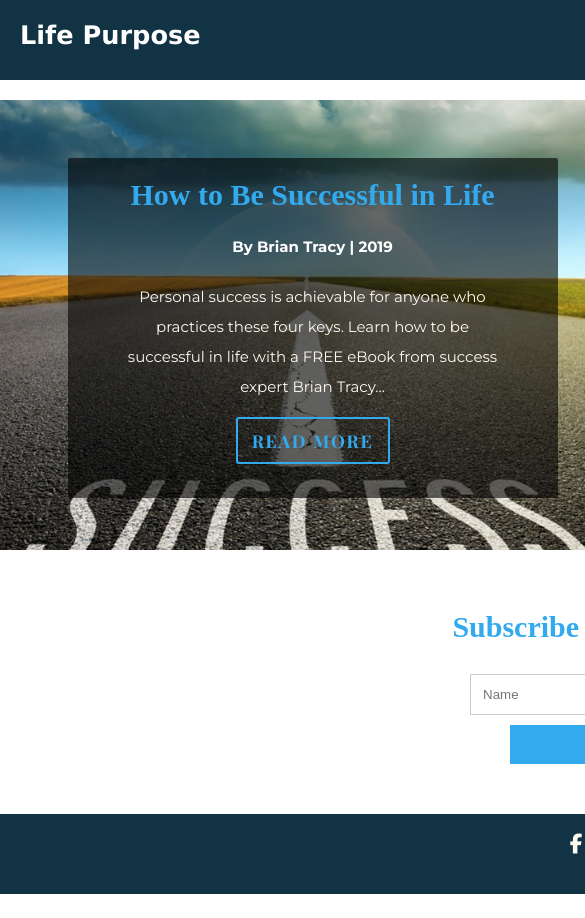
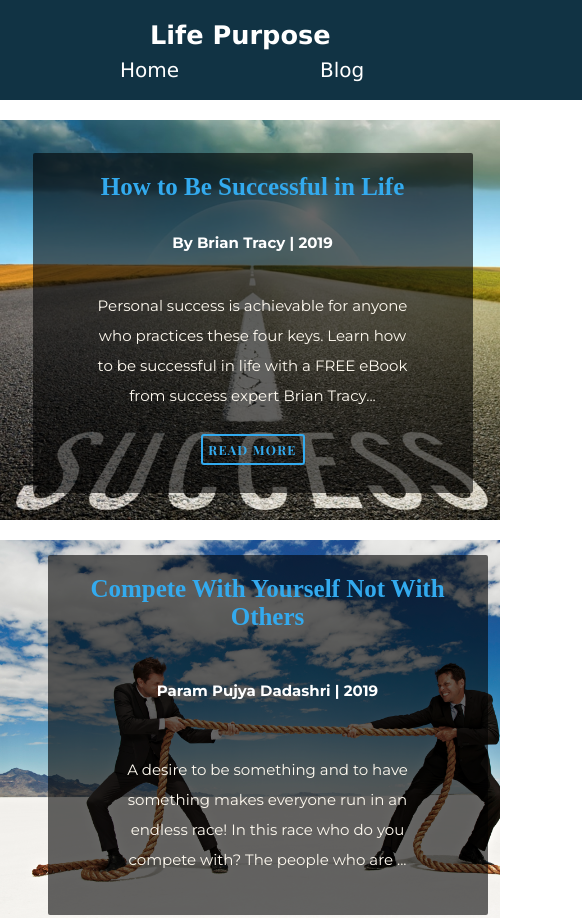
Before and after one commit to raghaddk/Personal-Blog, a plain HTML site: page index.html in a window 390 px wide. Shown: the top 918 px of the page, 585 px wide, since content can reach past the window. Before the commit the page ends 894 px from the top, so only its background shows below. Drawn offline with nearby package versions, Linux system fonts and the light colour scheme.

Commit message:
git commit -a "my project"

```diff
--- a/css/blog.css
+++ b/css/blog.css
@@ -11,6 +11,81 @@
     "hd hd hd hd hd hd hd"
     "main main main sd sd sd sd"
     "ft ft ft ft ft ft ft";
+    }
+
+/* for small Screem */
+@media(max-width:600px){
+    .container {
+        display: grid;
+        margin: auto;
+        grid-template-columns: 50% 20%;
+        grid-auto-rows: minmax(80px, auto);
+        grid-template-areas:
+        "hd hd hd hd "
+        "main sd sd sd "
+        "ft ft ft ft";
+        }
+    h2 {
+        font-size: 20px;
+        margin-top: 50px;
+        margin-left: 0px;
+        }
+
+    h3 {
+
+        font-size: 15px;
+        margin-top: 20px;
+        margin-left: 10px;
+        }
+
+    #underline {
+        margin-left: 20px;
+        font-size: 15px;
+
+        }
+
+    p {
+        font-size: 10px;
+        margin-left: 10px;
+        padding-right: 10px;
+        }
+
+    .book {
+        width: 250px;
+        height: 200px;
+        margin-left: 100px;
+        }
+
+    #one {
+        width: 150px ;
+        height: 150px;
+        margin-top: 10px;
+        margin-left: 20px;
+        }
+
+    .footer , .header{
+        width: 50%;
+        }
+
+    .aside{
+        width: 25%;
+        }
+
+    #navbar {
+        margin-left: 120px;
+        margin-top: 30px;
+        }
+
+    li>a {
+        line-height: 10px;
+        text-align: left;
+        margin-left: 0;
+        }
+    .title {
+        margin-left: 150px;
+        margin-bottom: 10px;
+        margin-top: 0;
+        }
     }
 
 .header {
--- a/css/footer.css
+++ b/css/footer.css
@@ -5,11 +5,18 @@
     height: 80px;
     text-align: center;
     }
+/*text in footer*/
+footer{
+    text-align: center;
+    color: #fff;
+    font-size: 15px;
+    margin-top: 20px;
+    }
 
 /*Styling Social icons in footer*/
 .fab {
-    font-size: 20px;
-    width: 50px;
-    margin-top: 20px;
-    color: #fffaf0;
+    font-size: 15px;
+    width: 30px;
+    color: #fff;
+    margin-top: 15px;
   }
--- a/css/index layout.css
+++ b/css/index layout.css
@@ -5,6 +5,7 @@
 
 /* Box one*/
 .box-one {
+  display: grid;
   background-color: rgba(0, 0, 0, 0.6);
   width: 450px;
   height: 320px;
@@ -17,6 +18,7 @@
 
   /* Box twor*/
 .box-two {
+  display: grid;
   background-color: rgba(0, 0, 0, 0.6);
   width: 450px;
   height: 340px;
@@ -28,7 +30,7 @@
   }
 
 h2 {
-  font-size: 30px;
+  font-size: 25px;
   color:#3ae;
   text-align: center;
   padding-top: 10px;
@@ -114,14 +116,18 @@
 
 .container-text {
   padding: 10px;
-  background-color: #f1f1f1;
+  background-color: #fff;
   margin-top: 20px;
-  margin-left: 450px;
   }
+
+section {
+text-align: center;
+
+}
 
 /* Style the input elements and the submit button */
 input[type=text], input[type=submit] {
-  width: 20%;
+  width: 40%;
   padding: 12px;
   margin-left: 10px;
   display: inline-block;
@@ -135,7 +141,6 @@
   background-color: #3ae;
   color: white;
   border: none;
-  margin-left: 510px;
   margin-bottom: 30px;
   }
 
--- a/css/index.css
+++ b/css/index.css
@@ -2,24 +2,10 @@
 @import "footer.css";
 @import "index layout.css";
 
-.container {
-    display: grid;
-    gap: 20px;
-    grid-template-columns: 1fr 1fr;
-    grid-template-rows: minmax(80px, auto);
-    grid-template-areas:
-    "hd hd"
-    "main post"
-    "feat feat"
-    "ft ft ";
-    z-index: -1;
-    }
-
 .header {
     grid-area: hd;
     background-color:#134;
-    z-index: 2;
-    width: 100%;
+    height: 80px;
     }
 
 
@@ -57,20 +43,104 @@
     grid-area: feat;
     width: 100%;
     margin-top: 30px;
+    display: grid;
      }
 
-/* for medium Screem */
+/* for large Screem */
 @media(min-width:900px){
 .container{
     display: grid;
-    width: 100%;
     margin: auto;
+    gap: 20px;
     grid-template-columns: 1fr 1fr;
     grid-template-rows: minmax(80px, auto);
     grid-template-areas:
     "hd hd"
     "main post"
     "feat feat"
-    "ft ft ";
+    "ft ft";
     }
+}
+
+/* for small Screem */
+@media(max-width:600px){
+    .container{
+        display: grid;
+        grid-template-columns: 1fr;
+        grid-template-rows: minmax(80px, auto);
+        min-width: 320px;
+        padding: 0;
+        margin: 0;
+        gap: 20px;
+        grid-template-areas:
+        "hd"
+        "main"
+        "post"
+        "feat"
+        "ft";
     }
+    .feater {
+        width: 45%;
+        }
+
+    .content {
+        width: 500px;
+        height: 400px;
+        flex-flow: row nowrap;
+        }
+
+    .post {
+        width: 500px;
+        height: 400px;
+        flex-flow: row nowrap;
+        }
+
+    .box-one {
+        width: 400px;
+        }
+
+    .box-two {
+        width: 400px;
+        margin-left: 35px;
+        margin-top: 15px;
+        }
+
+    .header {
+        width: 52%;
+        height: 100px;
+        }
+
+    .btn {
+        width: 100px;
+        padding: 5px 0;
+        font-size: 0.8em;
+        margin: 10px;
+        }
+
+    .footer{
+        width: 52%;
+        height: 100px;
+        }
+
+    #navbar {
+        margin-left: 120px;
+        margin-top: 30px;
+        }
+
+    li>a {
+        line-height: 10px;
+        text-align: left;
+        margin-left: 0;
+        }
+
+    .title{
+        margin-left: 150px;
+        margin-bottom: 10px;
+        }
+
+    input[type=text], input[type=submit] {
+        width: 40%;
+        }
+
+
+}
--- a/css/nav.css
+++ b/css/nav.css
@@ -6,32 +6,37 @@
     width: 1000px;
     height: 30px;
     float: left;
+    flex-wrap: wrap;
+    display: flex;
     }
 
 #navbar>li {
+    display: flex;
     width: 200px;
     list-style: none;
     float: left;
+    flex-wrap: wrap;
     }
 
 li>a {
     display: flex;
     color: white;
-    margin-top: -40px;
-    padding-top: -30px;
-    line-height: 50px;
+    margin-top: -25px;
     text-align: right;
     margin-left: 950px;
     font-family: Verdana;
     font-size: 20px;
     text-decoration: none;
+    flex-wrap: wrap;
+    flex-direction: row;
+    justify-content: space-between;
     }
 
 li>a:hover {
     color:black;
     }
 
-#title {
+.title {
     font-size: 0.8em;
     text-align: left;
     margin-top: 20px;
--- a/css/post layout.css
+++ b/css/post layout.css
@@ -3,7 +3,6 @@
     color: #000;
     font-size: 40px;
     margin-top: 50px;
-    z-index: 0;
 }
 
 #one {
@@ -16,22 +15,12 @@
     border-radius: 100%;
 }
 
-
-#h-one {
-    text-align: left;
-    font-size: 30px;
-    color: #000;
-    margin-left: 30px;
-    margin-top: 70px;
-    margin-bottom: 30px;
-
-}
 h3 {
     text-align: left;
     font-size: 30px;
     color: #000;
     margin-left: 30px;
-    margin-top: 20px;
+    margin-top: 50px;
     margin-bottom: 30px;
 }
 
@@ -60,6 +49,17 @@
     background: #fff;
 }
 
+.book {
+    width: 650px;
+    height: 300px;
+    margin-left: 30px;
+}
+
+figcaption{
+    margin-left: 30px;
+    margin-bottom: 20px;
+}
+
 /* unvisited link */
 .link:link {
     color: #22d;
--- a/index.html
+++ b/index.html
@@ -13,9 +13,10 @@
 
 <div class="container">
   <div class="header box">
-    <div id="title">
+    <div class="title">
       <h1>Life Purpose</h1>
     </div>
+    </header>
     <ul id="navbar">
       <li><a href="index.html">Home</a></li>
       <li><a href="post.html">Blog</a></li>
@@ -24,7 +25,9 @@
 
   <div class="content box">
     <div class="box-one">
+      <header>
         <h2>How to Be Successful in Life</h2>
+      </header>
       <p id="one">By Brian Tracy | 2019</p>
       <p> Personal success is achievable for anyone who practices these four keys.
           Learn how to be successful in life with a FREE eBook
@@ -37,23 +40,21 @@
 
   <div class="post box">
     <div class="box-two">
+      <header>
         <h2><a href="https://www.dadabhagwan.org/path-to-happiness/self-help/competition-in-daily-life/" class="link">
           Compete With Yourself Not With Others
         </a></h2>
+      </header>
       <p id="one"> Param Pujya Dadashri | 2019</p>
       <p> A desire to be something and to have something makes everyone run in an endless race!
           In this race who do you compete with? The people who are ...</p>
-          <!--
-      <a href="blog-post.html" alt="Button Read More">
-        <div class="btn btn-primary">Read more</div>
-      </a>
-      -->
     </div>
   </div>
 
     <div class="feater box">
+      <section>
       <h3>Subscribe to our Newsletter</h3>
-    <div class="container-text" style="background-color:white">
+      <div class="container-text">
         <input type="text" placeholder="Name" name="name" required>
         <input type="text" placeholder="Email address" name="mail" required>
         <label>
@@ -61,12 +62,15 @@
       <div class="container-submit">
         <input type="submit" value="Subscribe">
       </div>
+    </section>
     </div>
 
+
   <div class="footer box">
+    <footer>Desigend by: Raghad Al Arwi</footer>
     <a href="https://www.facebook.com/BrianTracyPage?sk=wall"><i class="fab fa-facebook-f"></i></a>
     <a href="https://twitter.com/briantracy"><i class="fab fa-twitter"></i></a>
-    <a href="https://www.linkedin.com/company/brian-tracy-international"><i class="fab fa-linkedin-in"></i></a>
+    <a href="https://www.linkedin.com/in/raghad-alarwi"><i class="fab fa-linkedin-in"></i></a>
   </div>
 
 </div>
```
Also changed, not shown: post.html (+39 -12 lines), img/how-to-write-a-book.jpg (added). Lines whose indentation alone changed are shown as unchanged.
